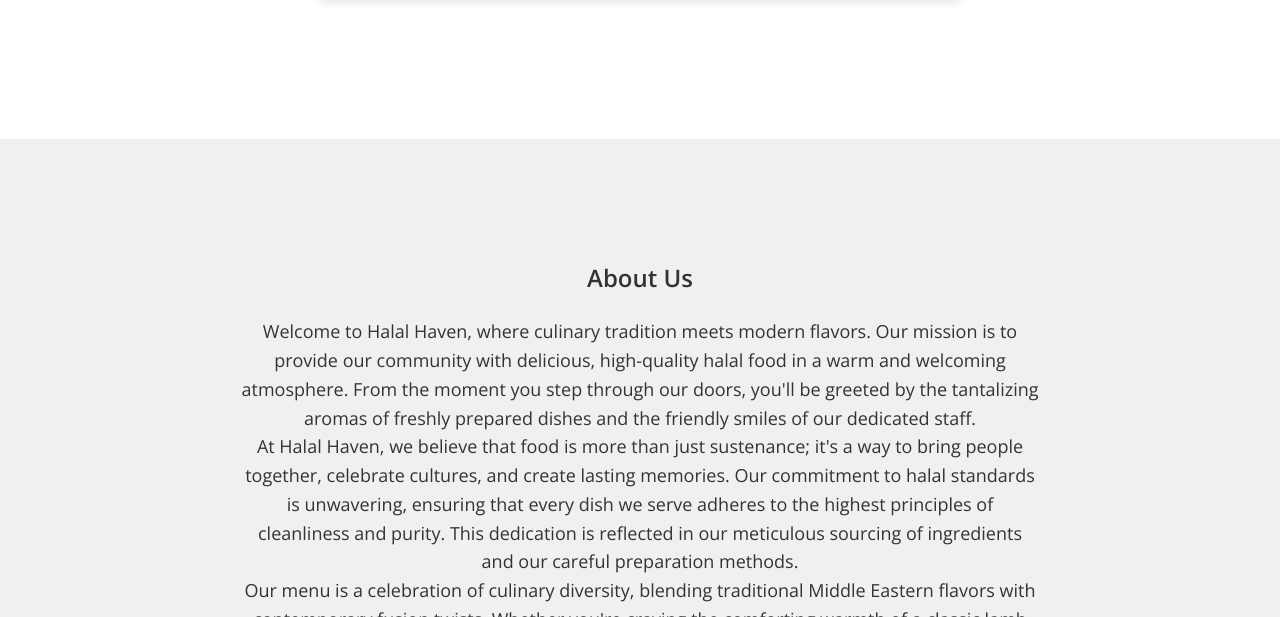
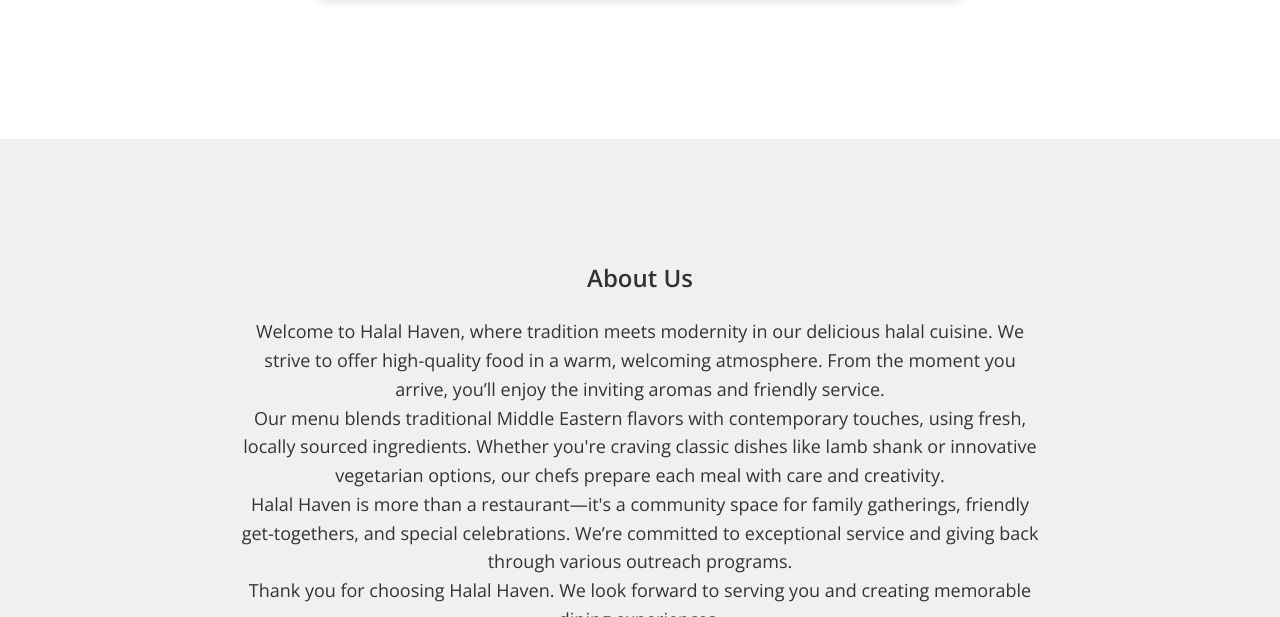
Before and after one commit to najmajinow/Halal-Haven, a plain HTML site: page index.html in a window 1280 px wide. Shown: the part 11383-12000 px from the top of the page. Drawn offline with nearby package versions, Linux system fonts and the light colour scheme.

Commit message:
Update index.html

```diff
--- a/index.html
+++ b/index.html
@@ -109,43 +109,16 @@
     <section id="about">
         <div class="about-section">
             <h1>About Us</h1>
-            <p>Welcome to Halal Haven, where culinary tradition meets modern flavors. Our mission is to
-                provide our community with delicious, high-quality halal food in a warm and welcoming
-                 atmosphere. From the moment you step through our doors, you'll be greeted by the tantalizing
-                  aromas of freshly prepared dishes and the friendly smiles of our dedicated staff.</p>
+            <p> Welcome to Halal Haven, where tradition meets modernity in our delicious halal cuisine. We strive to offer high-quality food in a warm, welcoming atmosphere.
+                From the moment you arrive, you’ll enjoy the inviting aromas and friendly service.</P>
 
-            <p>At Halal Haven, we believe that food is more than just sustenance; it's a way to bring people
-                 together, celebrate cultures, and create lasting memories. Our commitment to halal standards
-                 is unwavering, ensuring that every dish we serve adheres to the highest principles of
-                 cleanliness and purity. This dedication is reflected in our meticulous sourcing of
-                 ingredients and our careful preparation methods.</p>
+<p>Our menu blends traditional Middle Eastern flavors with contemporary touches, using fresh, locally sourced ingredients.
+                Whether you're craving classic dishes like lamb shank or innovative vegetarian options, our chefs prepare each meal with care and creativity.</p>
 
-            <p>Our menu is a celebration of culinary diversity, blending traditional Middle Eastern flavors
-                 with contemporary fusion twists. Whether you're craving the comforting warmth of a classic
-                  lamb shank, the vibrant spices of chicken biryani, or the fresh and zesty notes of a
-                  vegetarian kebab, there's something to satisfy every palate at Halal Haven. Our chefs
-                  take pride in crafting each dish with love, creativity, and an eye for detail, using only
-                  the freshest, locally sourced ingredients.</p>
+<p>Halal Haven is more than a restaurant—it's a community space for family gatherings, friendly get-togethers, and special celebrations.
+                We’re committed to exceptional service and giving back through various outreach programs.</p>
 
-            <p>But Halal Haven is more than just a place to enjoy a great meal. It's a community hub, a
-                space where families gather for joyous celebrations, friends meet for lively conversations,
-                 and new connections are forged over shared plates. Our warm, inviting ambiance is designed
-                 to make you feel right at home, whether you're dining with us for a quick lunch, a family
-                 dinner, or a special occasion.</p>
-
-            <p>Our commitment to exceptional service goes beyond the dining table. We believe in giving back
-                 to the community that has supported us from the beginning. Through various outreach programs,
-                 charity events, and partnerships with local organizations, we strive to make a positive
-                 impact and support those in need.</p>
-
-            <p>At Halal Haven, we're always evolving, constantly exploring new flavors and culinary trends
-                 to keep our menu exciting and fresh. We invite you to embark on this culinary journey with us,
-                  discovering the rich tapestry of flavors and experiences that make Halal Haven
-                   truly unique.</p>
-
-            <p>Thank you for choosing Halal Haven. We are honored to be part of your dining adventures and
-                 look forward to serving you for many years to come. Join us, and let's create delicious
-                  memories together.</p>
+<p>Thank you for choosing Halal Haven. We look forward to serving you and creating memorable dining experiences.</p>
         </div>
 
 
```
